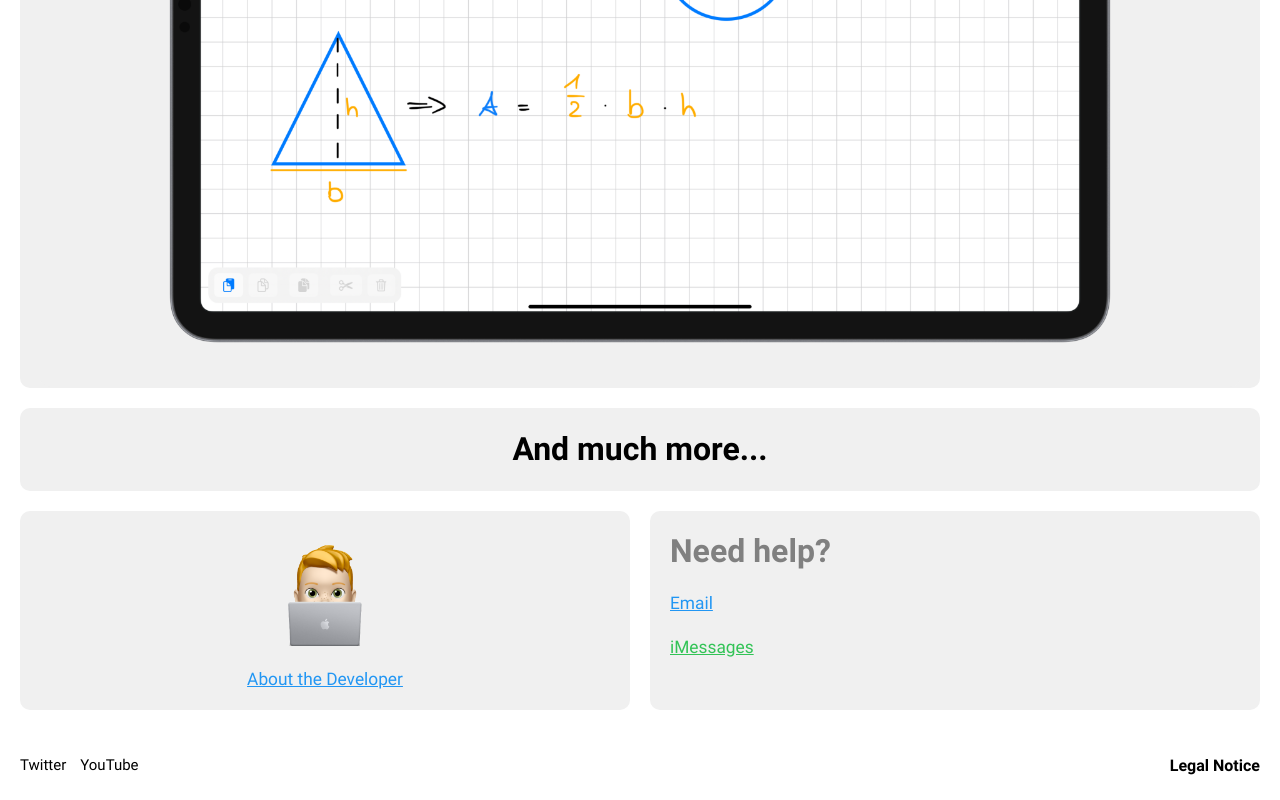
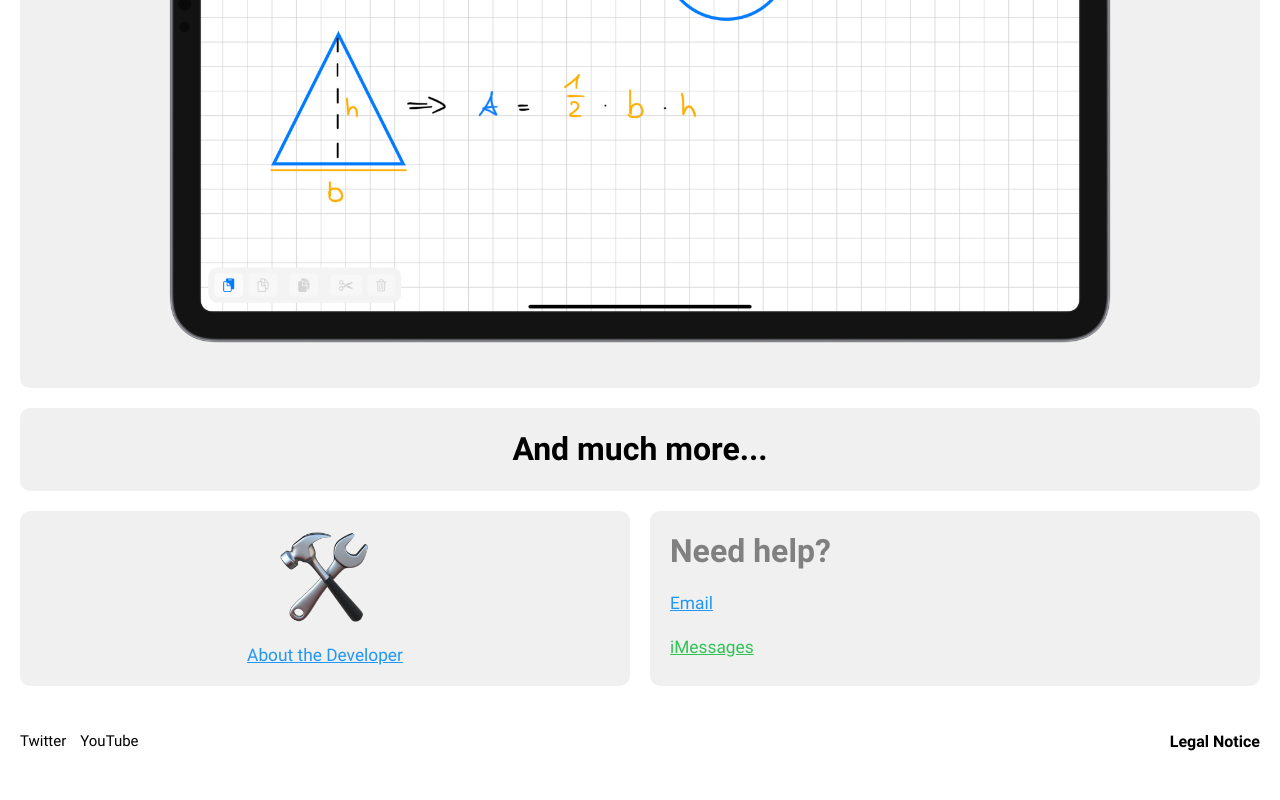
Before and after one commit to stoobit/stoobit.com, a plain HTML site: page products/productivity-pro.html in a window 1280 px wide. Shown: the part 3469-4269 px from the top of the page. After the commit the page ends 4245 px from the top, so only its background shows below. Drawn offline with Linux system fonts and the light colour scheme; a web font is replaced by a local one.

Commit message:
Memoji Removal

```diff
--- a/products/productivity-pro.html
+++ b/products/productivity-pro.html
@@ -48,8 +48,9 @@
 
         <div class="top-box">
             <center>
-                <p style="color: #2196f3; font-size: 20px;">Elevate your note-taking experience with Productivity Pro, the app designed to help students and professionals create
-                well-structured and visually appealing notes.</p>
+                <p style="color: #2196f3; font-size: 20px;">Elevate your note-taking experience with Productivity Pro,
+                    the app designed to help students and professionals create
+                    well-structured and visually appealing notes.</p>
             </center>
         </div>
 
@@ -204,8 +205,8 @@
             <div class="bottom-boxes">
                 <div class="custom-box">
                     <center>
-                        <img style="height: 120px; padding-top: 15px; padding-bottom: 0px;"
-                            src="../assets/images/memojimac.png" alt="Developer MemojiIcon">
+                        <img style="height: 90px; padding-top: 21px; padding-bottom: 0px;"
+                            src="../assets/images/tool.png" alt="Developer Icon">
                         <p style="padding-top: 0px;">
                             <a style="color: #2196f3; font-family: Roboto;" href="../home/aboutme.html">About the
                                 Developer</a>
@@ -227,10 +228,11 @@
 
         <div class="mobile top-box">
             <center>
-                <img style="height: 120px; padding-top: 15px; padding-bottom: 0px;"
-                    src="../assets/images/memojimac.png" alt="Developer MemojiIcon">
+                <img style="height: 90px; padding-top: 21px; padding-bottom: 0px;" src="../assets/images/tool.png"
+                    alt="Developer Icon">
                 <p style="padding-top: 0px;">
-                    <a style="color: #2196f3; font-family: Roboto;" href="../home/aboutme.html">About the Developer</a>
+                    <a style="color: #2196f3; font-family: Roboto;" href="../home/aboutme.html">About the
+                        Developer</a>
                 </p>
             </center>
         </div>
```
Also changed, not shown: home/aboutme.html (+10 -13 lines), 404.html (added), assets/images/memojimac.png (deleted), assets/images/memojipeace.png (deleted), assets/images/tool.png (added), 1 other file.
